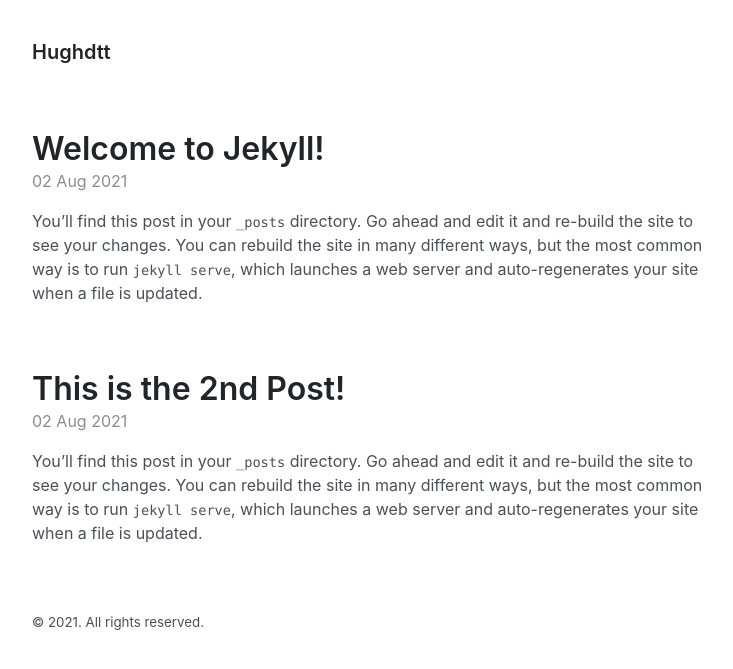
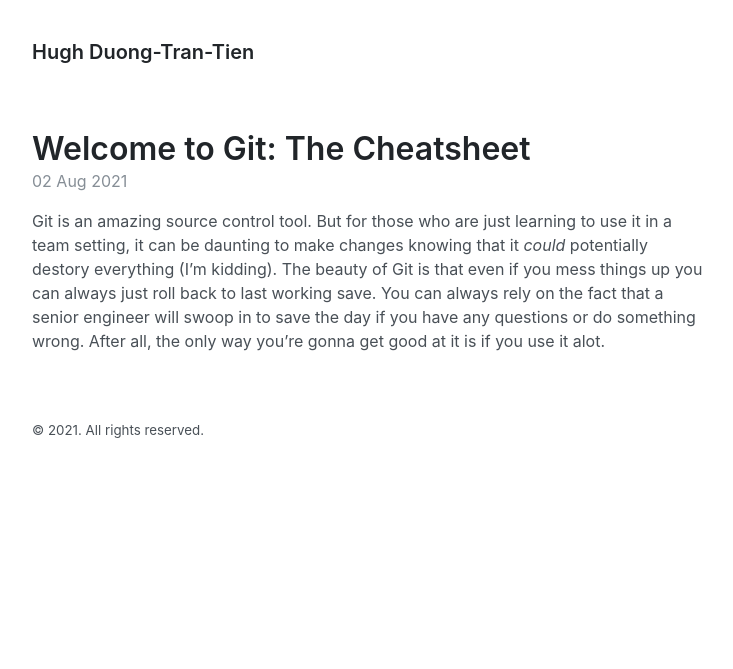
Before and after one commit to hughdtt/hughdtt-blog, a Jekyll site: the page built from site/index.md, in a window 1280 px wide. Shown: the top 669 px of the page, without its empty margins (272-1005 px from the left). Built offline with Jekyll 4.4.1, drawn with Linux system fonts in a browser that asks for light colours.

Commit message:
updated post git cheatsheet

```diff
--- a/site/_layouts/default.html
+++ b/site/_layouts/default.html
@@ -8,7 +8,7 @@
     <div class="container content">
       <header class="masthead">
         <h3 class="masthead-title">
-          <a href="{{ site.baseurl }}/" title="Home">{{ site.title }}</a>
+          <a href="{{ site.baseurl }}/" title="Home">Hugh Duong-Tran-Tien</a>
           <small>{{ site.tagline }}</small>
         </h3>
       </header>
--- /dev/null
+++ b/site/_posts/2021-08-02-git-cheatsheet.markdown
@@ -0,0 +1,54 @@
+---
+layout: post
+title:  "Welcome to Git: The Cheatsheet"
+date:   2021-08-02 21:00:00 +1000
+categories: cheatsheet git
+---
+Git is an amazing source control tool. But for those who are just learning to use it in a team setting, it can be daunting to make changes knowing that it *could* potentially destory everything (I'm kidding). The beauty of Git is that even if you mess things up you can always just roll back to last working save. You can always rely on the fact that a senior engineer will swoop in to save the day if you have any questions or do something wrong. After all, the only way you're gonna get good at it is if you use it alot.
+
+Given that this is meant to be a cheatsheet, I'll keep things simple. I've added a little component below that you can switch between branch workflows and actually git commands cheatsheet.
+
+## Cheatsheet
+{% highlight powershell %}
+# Set a name that is identifiable for credit when review version history
+git config --global user.name “[firstname lastname]”
+
+# set an email address that will be associated with each history marker
+git config --global user.email “[valid-email]”
+
+# Set automatic command line coloring for Git for easy reviewing
+git config --global color.ui auto
+{% endhighlight %}
+
+## Workflow
+But even then, using it is a hell of a lot easier if you had a clear picture or process of what to do. Luckily for you I have just the thing.
+
+If you're working on a new feature and don't want to touch the `MASTER` branch, you can make a new feature branch and use that instead.
+
+{% highlight powershell %}
+# Create a new feature branch
+git branch jc_new_feature
+
+# Checkout your new feature branch
+git checkout jc_new_feature
+{% endhighlight %}
+
+Once a branch is set up, you'll just working on it until the feature is done and ready to merge to `MASTER`. I've added some commands I like to use to keep track of what's going on while I'm working.
+
+{% highlight powershell %}
+# Check where you are and what's happening
+git status
+git log
+
+# Check the differences that haven't been added
+git diff
+
+# If your happy with it, add all files to the stage
+git add .
+
+# Commit files with message
+git commit -m "Description of this commit"
+
+# Optional (but recommended) push local branch to remote
+git push origin jc_feature_name
+{% endhighlight %}
--- a/site/_posts/2021-08-02-this-is-a-test.markdown
+++ /dev/null
@@ -1,29 +0,0 @@
----
-layout: post
-title:  "This is the 2nd Post!"
-date:   2021-08-02 14:41:10 +1000
-categories: jekyll update
----
-You’ll find this post in your `_posts` directory. Go ahead and edit it and re-build the site to see your changes. You can rebuild the site in many different ways, but the most common way is to run `jekyll serve`, which launches a web server and auto-regenerates your site when a file is updated.
-
-Jekyll requires blog post files to be named according to the following format:
-
-`YEAR-MONTH-DAY-title.MARKUP`
-
-Where `YEAR` is a four-digit number, `MONTH` and `DAY` are both two-digit numbers, and `MARKUP` is the file extension representing the format used in the file. After that, include the necessary front matter. Take a look at the source for this post to get an idea about how it works.
-
-Jekyll also offers powerful support for code snippets:
-
-{% highlight ruby %}
-def print_hi(name)
-  puts "Hi, #{name}"
-end
-print_hi('Tom')
-#=> prints 'Hi, Tom' to STDOUT.
-{% endhighlight %}
-
-Check out the [Jekyll docs][jekyll-docs] for more info on how to get the most out of Jekyll. File all bugs/feature requests at [Jekyll’s GitHub repo][jekyll-gh]. If you have questions, you can ask them on [Jekyll Talk][jekyll-talk].
-
-[jekyll-docs]: https://jekyllrb.com/docs/home
-[jekyll-gh]:   https://github.com/jekyll/jekyll
-[jekyll-talk]: https://talk.jekyllrb.com/
--- a/site/_posts/2021-08-02-welcome-to-jekyll.markdown
+++ /dev/null
@@ -1,29 +0,0 @@
----
-layout: post
-title:  "Welcome to Jekyll!"
-date:   2021-08-02 14:41:10 +1000
-categories: jekyll update
----
-You’ll find this post in your `_posts` directory. Go ahead and edit it and re-build the site to see your changes. You can rebuild the site in many different ways, but the most common way is to run `jekyll serve`, which launches a web server and auto-regenerates your site when a file is updated.
-
-Jekyll requires blog post files to be named according to the following format:
-
-`YEAR-MONTH-DAY-title.MARKUP`
-
-Where `YEAR` is a four-digit number, `MONTH` and `DAY` are both two-digit numbers, and `MARKUP` is the file extension representing the format used in the file. After that, include the necessary front matter. Take a look at the source for this post to get an idea about how it works.
-
-Jekyll also offers powerful support for code snippets:
-
-{% highlight ruby %}
-def print_hi(name)
-  puts "Hi, #{name}"
-end
-print_hi('Tom')
-#=> prints 'Hi, Tom' to STDOUT.
-{% endhighlight %}
-
-Check out the [Jekyll docs][jekyll-docs] for more info on how to get the most out of Jekyll. File all bugs/feature requests at [Jekyll’s GitHub repo][jekyll-gh]. If you have questions, you can ask them on [Jekyll Talk][jekyll-talk].
-
-[jekyll-docs]: https://jekyllrb.com/docs/home
-[jekyll-gh]:   https://github.com/jekyll/jekyll
-[jekyll-talk]: https://talk.jekyllrb.com/
```
